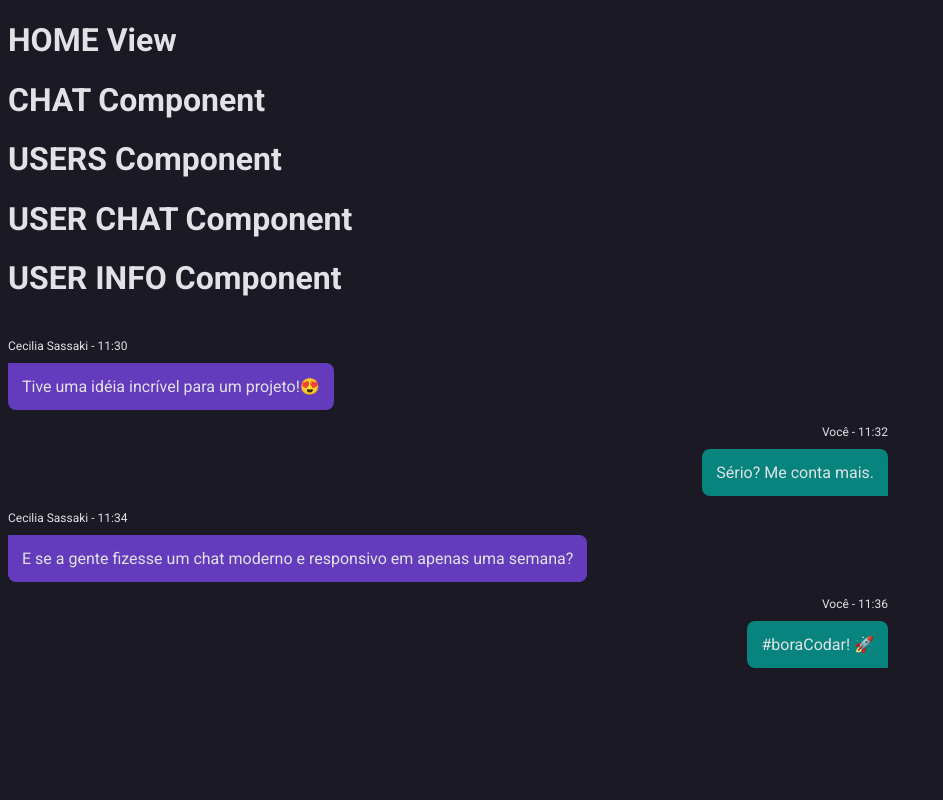
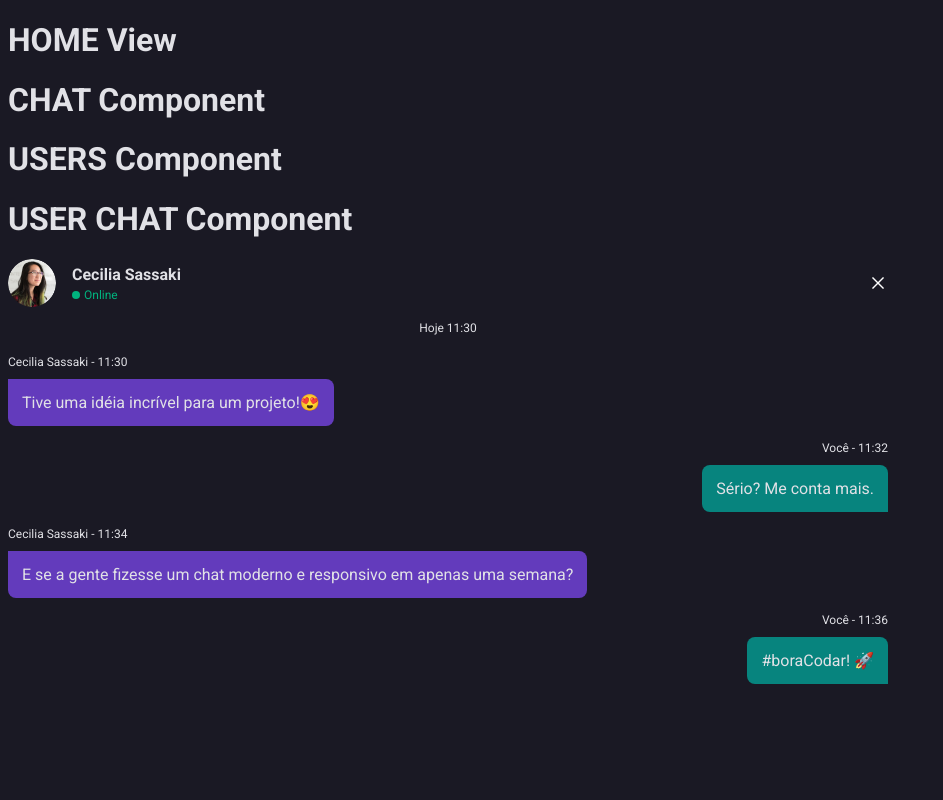
Before and after one commit to marcusviniciusmo/Chat-Bora_Codar_Dev04, a React (Vite) app in the folder frontend/: page / in a window 1280 px wide. Shown: the top 800 px of the page, without its empty margins (0-943 px from the left). Built offline with nearby package versions, Linux system fonts and the light colour scheme.

Commit message:
UserInfo component styling

```diff
--- a/frontend/src/components/ContentChat/styles.tsx
+++ b/frontend/src/components/ContentChat/styles.tsx
@@ -3,7 +3,7 @@ import styled from "styled-components";
 export const Container = styled.div``;
 
 export const Content = styled.div`
-  width: 88rem;
+  width: var(--max-width-chat);
   height: 60rem;
   overflow-y: scroll;
 `;
--- a/frontend/src/components/Send/styles.tsx
+++ b/frontend/src/components/Send/styles.tsx
@@ -1,7 +1,7 @@
 import styled from "styled-components";
 
 export const Container = styled.div`
-  width: 88rem;
+  width: var(--max-width-chat);
   height: 7.6rem;
   padding: 2.4rem 0rem 0rem;
   display: flex;
@@ -14,7 +14,7 @@ export const Container = styled.div`
 
 export const Message = styled.div`
   background: var(--background-input-send);
-  width: 88rem;
+  width: var(--max-width-chat);
   height: 5.2rem;
   padding: 1.4rem 2.4rem;
   border-radius: 99.9rem;
--- a/frontend/src/components/SentMessage/styles.tsx
+++ b/frontend/src/components/SentMessage/styles.tsx
@@ -1,7 +1,7 @@
 import styled from "styled-components";
 
 export const Container = styled.div`
-  width: 88rem;
+  width: var(--max-width-chat);
   height: 6.6rem;
   margin-top: 2rem;
   padding: 0rem;
--- a/frontend/src/components/UserChat/index.tsx
+++ b/frontend/src/components/UserChat/index.tsx
@@ -1,12 +1,17 @@
 import { UserInfo } from "../UserInfo";
 import { ContentChat } from "../ContentChat";
+import ContactAvatar from '../../assets/userCecilia.png';
 
 export function UserChat() {
   return (
     <>
       <h1>USER CHAT Component</h1>
 
-      <UserInfo />
+      <UserInfo
+        background={ContactAvatar}
+        contactName='Cecilia Sassaki'
+        status='online'
+      />
 
       <ContentChat />
     </>
--- a/frontend/src/components/UserInfo/index.tsx
+++ b/frontend/src/components/UserInfo/index.tsx
@@ -1,5 +1,31 @@
-export function UserInfo() {
+import IconClose from '../../assets/iconClose.png';
+import { UserInfoProps } from "../../types/UserInfo";
+import * as Style from "./styles";
+
+export function UserInfo(props: UserInfoProps) {
   return (
-    <h1>USER INFO Component</h1>
+    <Style.Container>
+      <Style.Info>
+        <Style.Avatar background={props.background} />
+
+        <Style.Details>
+          <Style.Contact>{props.contactName}</Style.Contact>
+
+          <Style.Status>
+            <Style.Ellipse className={props.status} />
+
+            <Style.Description className={props.status}>
+              {props.status[0].toUpperCase() + props.status.substring(1)}
+            </Style.Description>
+          </Style.Status>
+        </Style.Details>
+
+        <Style.Close>
+          <Style.Icon src={IconClose} title='Close' />
+        </Style.Close>
+      </Style.Info>
+
+      <Style.Date>Hoje 11:30</Style.Date>
+    </Style.Container>
   );
 };
--- /dev/null
+++ b/frontend/src/components/UserInfo/styles.tsx
@@ -0,0 +1,105 @@
+import styled from "styled-components";
+import { AvatarProps } from "../../types/UserInfo";
+
+export const Container = styled.div`
+  width: var(--max-width-chat);
+  height: 7.6rem;
+  padding: 0rem;
+  display: flex;
+  flex-direction: column;
+  align-items: center;
+  align-self: stretch;
+  gap: 1.4rem;
+`;
+
+export const Info = styled.div`
+  width: var(--max-width-chat);
+  height: 4.8rem;
+  padding: 0rem;
+  display: flex;
+  flex-direction: row;
+  align-items: center;
+  align-self: stretch;
+  gap: 1.6rem;
+`;
+
+export const Avatar = styled.div<AvatarProps>`
+  background: url('${(props) => props.background}');
+  width: 4.8rem;
+  height: 4.8rem;
+  border-radius: 50%;
+`;
+
+export const Details = styled.div`
+  width: 78.0rem;
+  height: 3.7rem;
+  padding: 0rem;
+  display: flex;
+  flex-direction: column;
+  align-items: flex-start;
+  gap: 0.4rem;
+`;
+
+export const Contact = styled.span`
+  font-size: 1.6rem;
+  font-weight: 700;
+  line-height: 1.9rem;
+`;
+
+export const Status = styled.div`
+  height: 1.4rem;
+  padding: 0rem;
+  display: flex;
+  flex-direction: row;
+  align-items: center;
+  gap: 0.4rem;
+`;
+
+export const Ellipse = styled.div`
+  width: 0.8rem;
+  height: 0.8rem;
+  border-radius: 50%;
+
+  &.online {
+    background: var(--color-online);
+  }
+
+  &.offline {
+    background: var(--color-offline);
+    opacity: 0.7;
+  }
+`;
+
+export const Description = styled.span`
+  font-size: 1.2rem;
+  font-weight: 400;
+  line-height: 1.4rem;
+
+  &.online {
+    color: var(--color-online);
+  }
+
+  &.offline {
+    color: var(--color-offline);
+    opacity: 0.7;
+  }
+`;
+
+export const Close = styled.div`
+  width: 2rem;
+  height: 2rem;
+  position: relative;
+`;
+
+export const Icon = styled.img`
+  position: absolute;
+  inset: 20.83%;
+  cursor: pointer;
+`;
+
+export const Date = styled.span`
+  font-size: 1.2rem;
+  font-weight: 400;
+  line-height: 1.4rem;
+  text-align: center;
+`;
--- a/frontend/src/index.css
+++ b/frontend/src/index.css
@@ -3,6 +3,11 @@
 :root {
   --background: #1A1924;
   --color: #E1E1E6;
+
+  --max-width-chat: 88rem;
+
+  --color-online: #00B37E;
+  --color-offline: #E3E3E3;
 
   --background-input-send: #282843;
   --color-text-input: #E1E1E6;
--- /dev/null
+++ b/frontend/src/types/UserInfo/index.tsx
@@ -0,0 +1,9 @@
+export interface AvatarProps {
+  background: string;
+};
+
+export interface UserInfoProps {
+  background: string;
+  contactName: string;
+  status: string;
+};
```
Also changed, not shown: frontend/src/assets/iconClose.png (added), frontend/src/assets/userCecilia.png (added).
